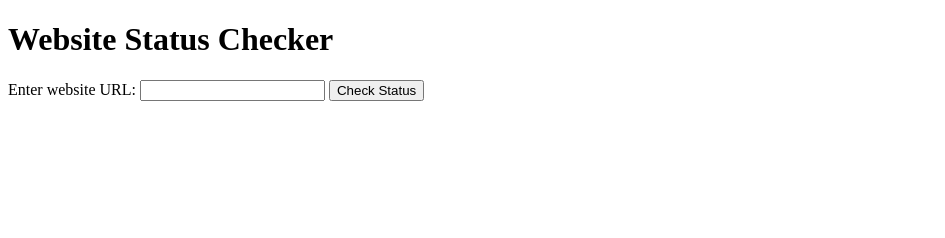
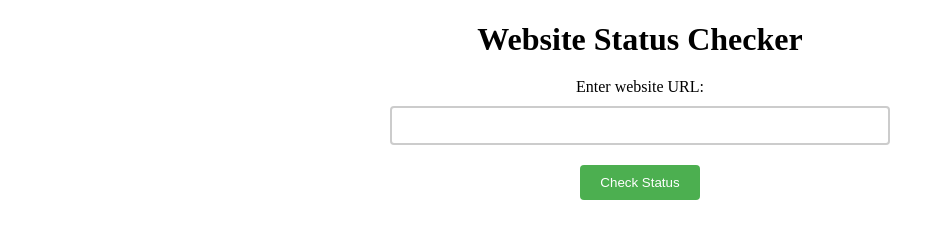
Before and after one commit to Akhil-Pillai/site-status-checker, a website: page index.html in a window 1280 px wide. Shown: the whole page, without its empty margins (0-945 px from the left). Drawn offline with Linux system fonts and the light colour scheme.

Commit message:
Update style.css

```diff
--- a/style.css
+++ b/style.css
@@ -1,24 +1,45 @@
-const statusForm = document.querySelector('#status-form');
-const urlInput = document.querySelector('#url-input');
-const statusResult = document.querySelector('#status-result');
+.container {
+  max-width: 500px;
+  margin: 0 auto;
+  text-align: center;
+}
 
-statusForm.addEventListener('submit', e => {
-  e.preventDefault();
-  const url = urlInput.value;
-  checkStatus(url);
-});
+h1 {
+  font-size: 2em;
+  margin-bottom: 20px;
+}
 
-const checkStatus = url => {
-  statusResult.innerHTML = 'Checking status...';
-  fetch(url)
-    .then(response => {
-      if (response.ok) {
-        statusResult.innerHTML = `${url} is up and running!`;
-      } else {
-        statusResult.innerHTML = `${url} returned a status of ${response.status}`;
-      }
-    })
-    .catch(error => {
-      statusResult.innerHTML = `Error: ${error.message}`;
-    });
-};
+form {
+  margin-bottom: 20px;
+}
+
+label {
+  display: block;
+  margin-bottom: 10px;
+}
+
+input[type="text"] {
+  width: 100%;
+  padding: 10px;
+  border: 2px solid #ccc;
+  border-radius: 4px;
+  box-sizing: border-box;
+  margin-bottom: 20px;
+}
+
+button[type="submit"] {
+  background-color: #4CAF50;
+  color: white;
+  padding: 10px 20px;
+  border: none;
+  border-radius: 4px;
+  cursor: pointer;
+}
+
+button[type="submit"]:hover {
+  background-color: #45a049;
+}
+
+#error {
+  color: red;
+}
```
